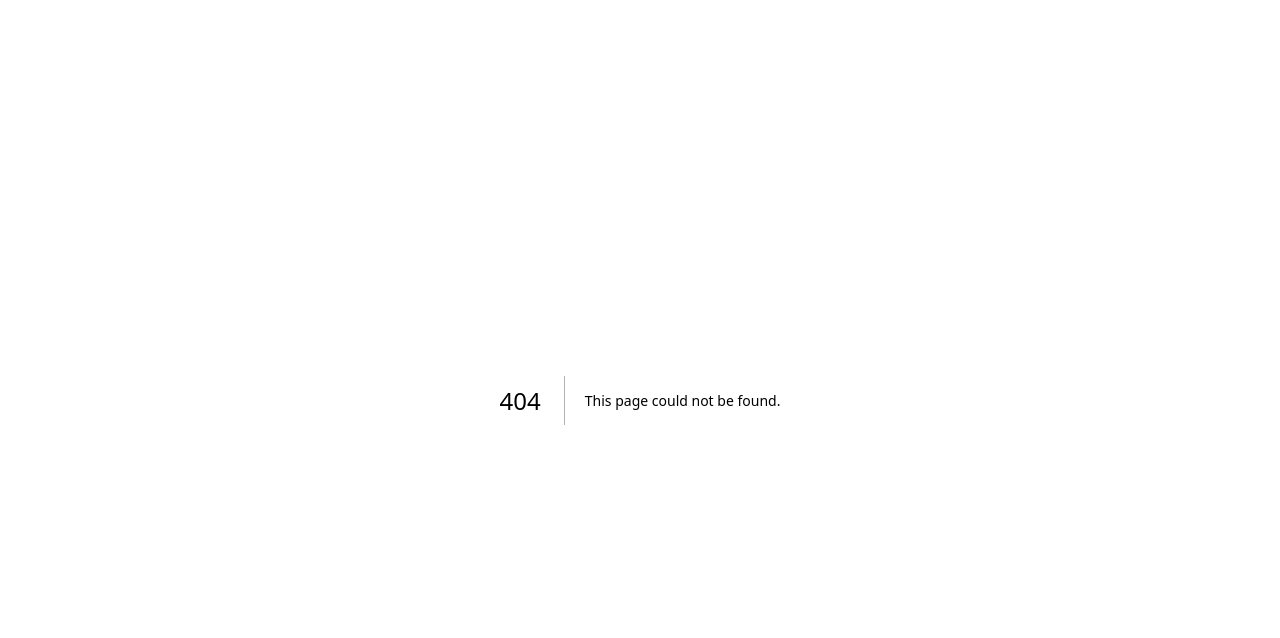
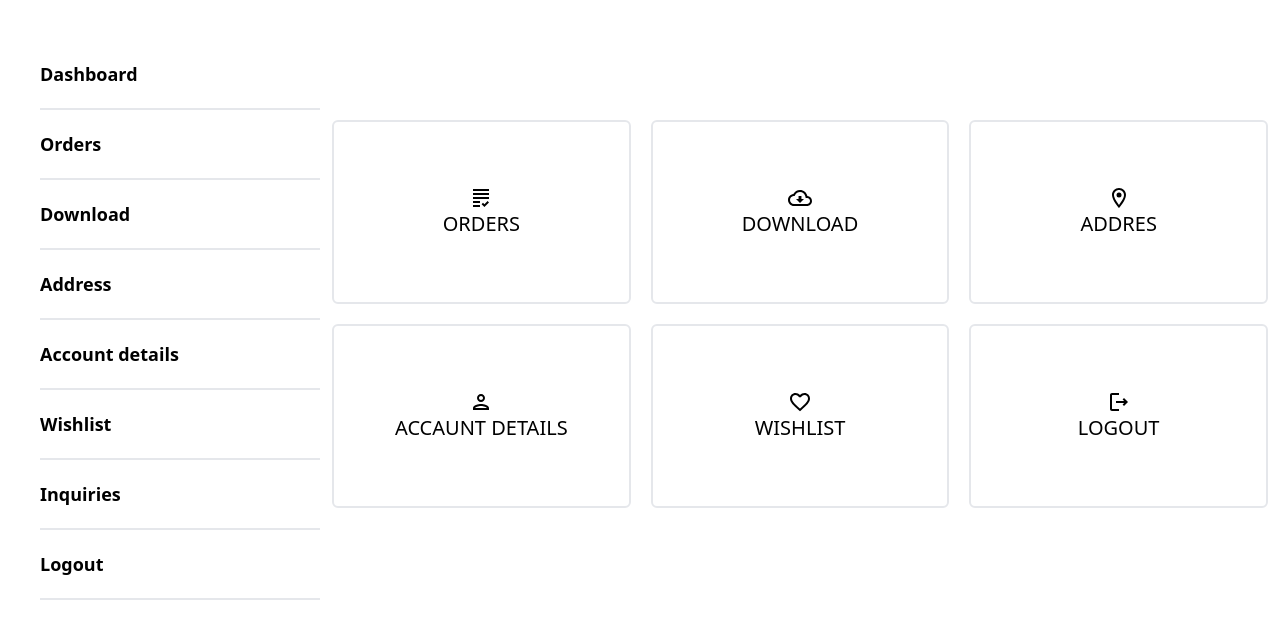
Before and after one commit to mustafo-coder/wolmart, a Next.js app: page /myaccount in a window 1280 px wide. Before the commit this address had no page. Shown: the top 638 px of the page. Built offline with nearby package versions, Linux system fonts and the light colour scheme.

Commit message:
myaccount

```diff
--- a/package.json
+++ b/package.json
@@ -11,11 +11,12 @@
   "dependencies": {
     "@emotion/react": "^11.14.0",
     "@emotion/styled": "^11.14.0",
-    "@mui/icons-material": "^6.4.2",
-    "@mui/material": "^6.4.2",
+    "@mui/icons-material": "^6.4.3",
+    "@mui/material": "^6.4.3",
     "next": "15.1.6",
     "react": "^19.0.0",
     "react-dom": "^19.0.0",
+    "react-icons": "^5.4.0",
     "swiper": "^11.2.2"
   },
   "devDependencies": {
--- /dev/null
+++ b/src/app/myaccount/page.jsx
@@ -0,0 +1,95 @@
+"use client";
+import Link from "next/link";
+import GradingOutlinedIcon from "@mui/icons-material/GradingOutlined";
+import CloudDownloadOutlinedIcon from "@mui/icons-material/CloudDownloadOutlined";
+import LocationOnOutlinedIcon from "@mui/icons-material/LocationOnOutlined";
+import PersonOutlinedIcon from "@mui/icons-material/PersonOutlined";
+import FavoriteBorderOutlinedIcon from "@mui/icons-material/FavoriteBorderOutlined";
+import LogoutOutlinedIcon from "@mui/icons-material/LogoutOutlined";
+export default function page() {
+  const menuItems = [
+    { text: "Dashboard", href: "/myaccount" },
+    { text: "Orders", href: "/orders" },
+    { text: "Download", href: "/download" },
+    { text: "Address", href: "/address" },
+    { text: "Account details", href: "/account" },
+    { text: "Wishlist", href: "/wishlist" },
+    { text: "Inquiries", href: "/inquires" },
+    { text: "Logout", href: "/logout" },
+  ];
+  return (
+    <div className="w-full py-10">
+      <div className="w-full flex h-screen">
+        <div className="w-1/4 bg-white">
+          {menuItems &&
+            menuItems.map(({text, href}, index) => (
+              <div key={index} className="border-b-2 py-5 ml-10">
+                <Link href={href} className="" >
+                  <h2 className="text-lg font-bold">{text}</h2>
+                </Link>
+              </div>
+            ))}
+        </div>
+        <div className="w-3/4">
+          <div className="grid grid-cols-3 max-lg:grid-cols-2 max-[575px]:grid-cols-1  px-3 py-5 gap-5 pt-20">
+            <Link
+              href=""
+              className="border-2 rounded-md hover:text-blue-500 hover:shadow-md"
+            >
+              <div className="flex flex-col justify-center items-center py-16">
+                <GradingOutlinedIcon className="w-28 h-28" />
+                <h2 className="text-xl">ORDERS</h2>
+              </div>
+            </Link>
+            <Link
+              href=""
+              className="border-2 rounded-md hover:text-blue-500 hover:shadow-md"
+            >
+              <div className="flex flex-col justify-center items-center py-16">
+                <CloudDownloadOutlinedIcon className="w-28 h-28" />
+
+                <h2 className="text-xl">DOWNLOAD</h2>
+              </div>
+            </Link>
+            <Link
+              href=""
+              className="border-2 rounded-md hover:text-blue-500 hover:shadow-md"
+            >
+              <div className="flex flex-col justify-center items-center py-16">
+                <LocationOnOutlinedIcon className="w-28 h-28" />
+                <h2 className="text-xl">ADDRES</h2>
+              </div>
+            </Link>
+            <Link
+              href=""
+              className="border-2 rounded-md hover:text-blue-500 hover:shadow-md"
+            >
+              <div className="flex flex-col justify-center items-center py-16">
+                <PersonOutlinedIcon className="w-28 h-28" />
+                <h2 className="text-xl">ACCAUNT DETAILS</h2>
+              </div>
+            </Link>
+            <Link
+              href=""
+              className="border-2 rounded-md hover:text-blue-500 hover:shadow-md"
+            >
+              <div className="flex flex-col justify-center items-center py-16">
+                <FavoriteBorderOutlinedIcon className="w-28 h-28" />
+                <h2 className="text-xl">WISHLIST</h2>
+              </div>
+            </Link>
+            <Link
+              href=""
+              className="border-2 rounded-md hover:text-blue-500 hover:shadow-md"
+            >
+              <div className="flex flex-col justify-center items-center py-16">
+                <LogoutOutlinedIcon className="w-28 h-28" />
+                <h2 className="text-xl">LOGOUT</h2>
+              </div>
+            </Link>
+          </div>
+        </div>
+      </div>
+    </div>
+  );
+}
```
Also changed, not shown: 1 other file (tests, documents, lock files or other folders).
